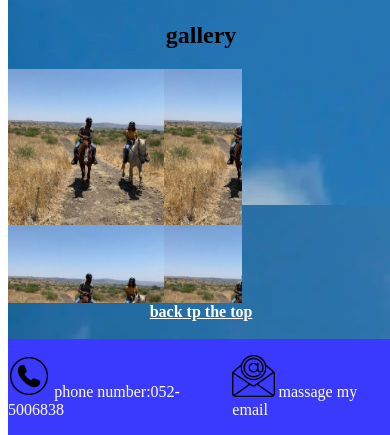
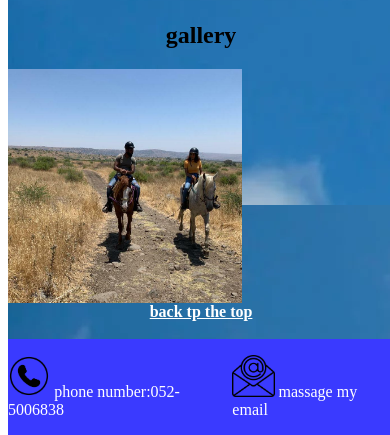
Before and after one commit to chen-semu/chen-semu-website.github.io, a plain HTML site: page index.html in a window 390 px wide. Shown: the part 2883-3318 px from the top of the page. Drawn offline with Linux system fonts and the light colour scheme.

Commit message:
forth-commit

```diff
--- a/style.css
+++ b/style.css
@@ -152,7 +152,7 @@ a {
   #div4 {
   overflow: hidden;
   display: flex;
-  background-size: 40vw 40vw;
+  background-size: 60vw 60vw;
   animation: glry 20s infinite;
   width: 60vw;
   height: 60vw;
```
